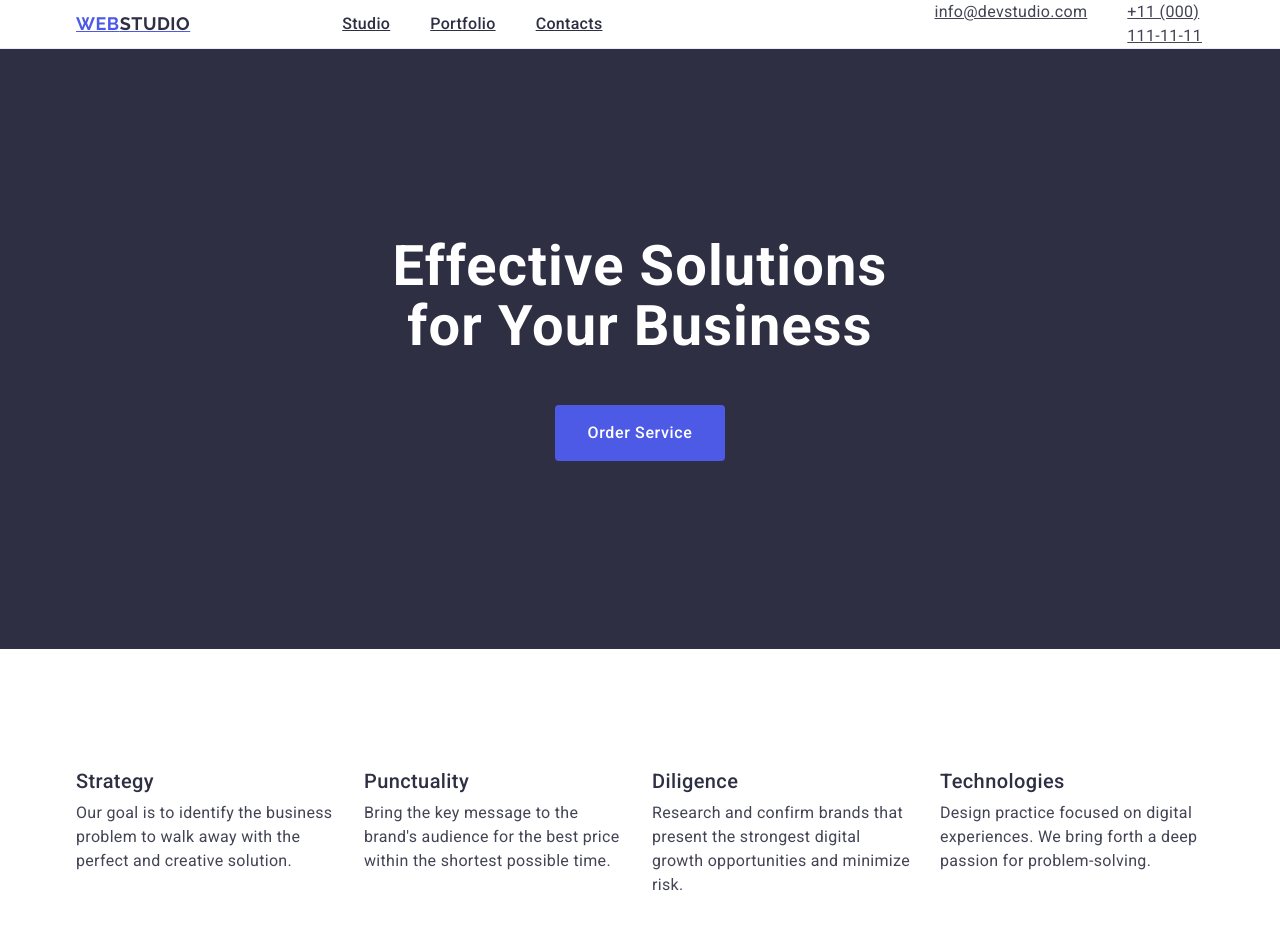
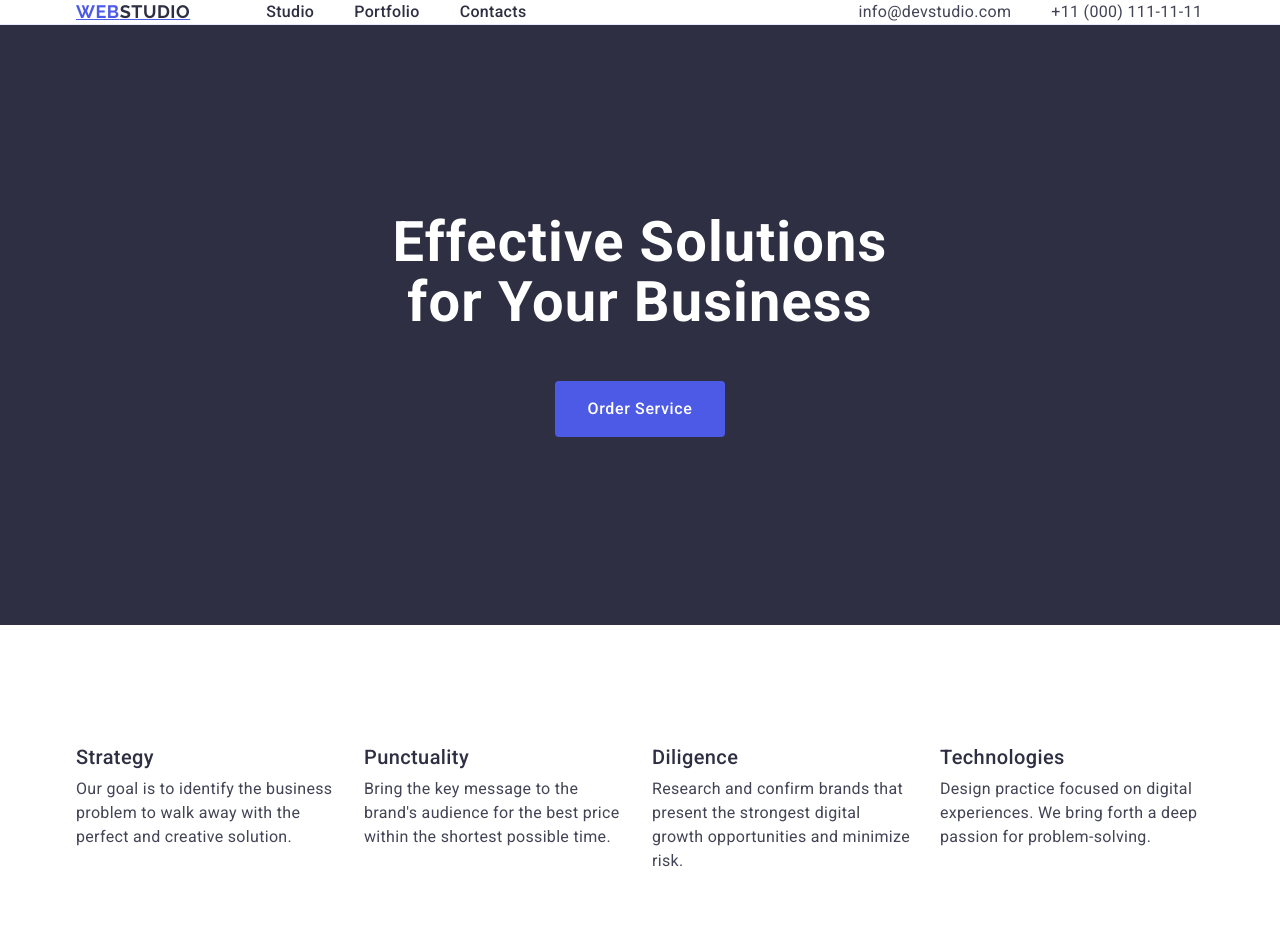
Before and after one commit to MarinaN369/goit-markup-hw-03, a plain HTML site: page index.html in a window 1280 px wide. Shown: the top 930 px of the page. Drawn offline with nearby package versions, Linux system fonts and the light colour scheme.

Commit message:
hw-3(end)

```diff
--- a/css/styles.css
+++ b/css/styles.css
@@ -42,7 +42,11 @@ img {
 }
 .header-navigation {
   display: flex;
-  gap: 76px;
+  align-items: center;
+}
+.address-list {
+  display: flex;
+  gap: 40px;
   align-items: center;
 }
 .header-logo {
@@ -63,7 +67,6 @@ img {
   font-size: 16px;
   line-height: 1.5;
   letter-spacing: 0.02em;
-  text-decoration: none;
   display: flex;
   gap: 40px;
 }
@@ -78,6 +81,7 @@ img {
   letter-spacing: 0.02em;
   color: #2e2f42;
   padding: 24px 0;
+  text-decoration: none;
 }
 .header-menu-link:hover,
 .header-menu-link:focus {
@@ -90,6 +94,7 @@ img {
   line-height: 1.5;
   letter-spacing: 0.02em;
   color: #434455;
+  text-decoration: none;
 }
 .header-contact-link:hover,
 .header-contact-link:focus {
@@ -98,10 +103,7 @@ img {
 .address {
   font-style: normal;
 }
-.address-list {
-  display: flex;
-  gap: 40px;
-}
+
 .hero {
   padding: 188px 0;
   background: #2e2f42;
```
